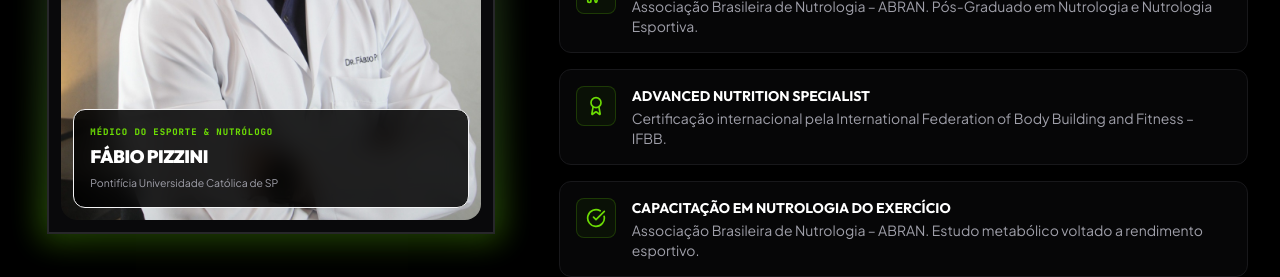
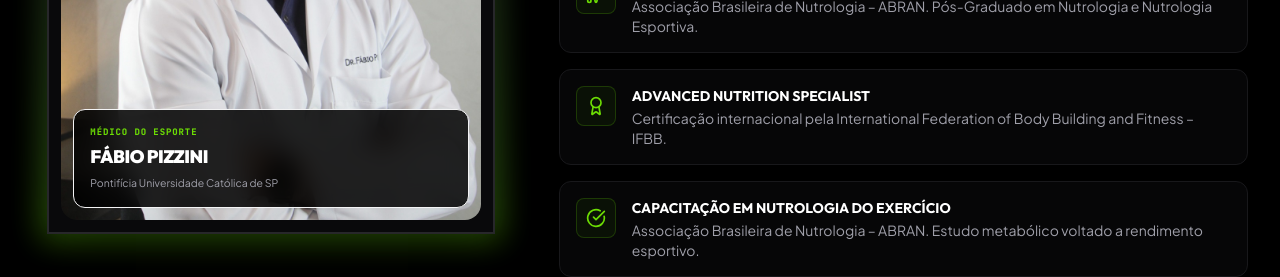
Before and after one commit to eurodev777/react-drfabiopizzni2, a React (Vite) app: page / in a window 1280 px wide. Shown: the part 2260-2537 px from the top of the page. Built offline with nearby package versions, Linux system fonts and the light colour scheme.

Commit message:
🎨 style: stk

```diff
--- a/src/App.tsx
+++ b/src/App.tsx
@@ -465,7 +465,8 @@
                 <p className="text-zinc-400 text-base sm:text-lg max-w-2xl mx-auto lg:mx-0 leading-relaxed font-sans">
                   A melhor opção em{" "}
                   <strong>
-                    EMAGRECIMENTO, REPOSIÇÃO HORMONAL E PERFORMANCE ESPORTIVA
+                    EMAGRECIMENTO, REPOSIÇÃO HORMONAL E PERFORMANCE
+                    ESPORTIVA{" "}
                   </strong>
                   de Sorocaba com foco absoluto em ciência, metabolismo e
                   resultados práticos e duradouros.
@@ -718,7 +719,7 @@
                   {/* Absolute positioning name indicator */}
                   <div className="absolute bottom-6 left-6 right-6 bg-black/85 backdrop-blur-md p-4 rounded-xl border border-zinc-850">
                     <span className="text-[9px] text-brand font-mono font-bold tracking-widest uppercase block mb-1">
-                      MÉDICO DO ESPORTE & NUTRÓLOGO
+                      MÉDICO DO ESPORTE
                     </span>
                     <span className="text-lg font-black text-white font-display uppercase tracking-tight block">
                       FÁBIO PIZZINI
@@ -1083,6 +1084,76 @@
           </div>
 
           {/* THE 3 ERROR BLOCKS IN DETAIL */}
+          {/* <div className="bg-zinc-950 border border-zinc-900/80 p-6 sm:p-8 rounded-2xl">
+            <h3 className="text-lg sm:text-xl font-black text-white font-display uppercase text-center mb-10 tracking-wider">
+              Veja abaixo os{" "}
+              <span className="text-brand">3 Erros Cruciais</span> que você
+              precisa evitar:
+            </h3>
+
+            <div className="grid grid-cols-1 md:grid-cols-3 gap-6">
+              <div className="p-6 rounded-xl bg-black border border-zinc-850 hover:border-red-500/20 transition-all duration-300">
+                <span className="text-[10px] font-mono text-red-500 block mb-2 font-black uppercase tracking-widest">
+                  ERRO 01 //
+                </span>
+                <h4 className="text-lg font-bold font-display text-white uppercase mb-3">
+                  01. Não ter acompanhamento médico
+                </h4>
+                <p className="text-zinc-400 text-xs sm:text-sm leading-relaxed font-sans">
+                  Tentar ajustar a bioquímica e o metabolismo corporal por conta
+                  própria, ignorando exames hormonais importantes, marcadores
+                  inflamatórios e possíveis deficiências crônicas de
+                  micronutrientes essenciais.
+                </p>
+              </div>
+
+              <div className="p-6 rounded-xl bg-black border border-zinc-850 hover:border-red-500/20 transition-all duration-300">
+                <span className="text-[10px] font-mono text-red-500 block mb-2 font-black uppercase tracking-widest">
+                  ERRO 02 //
+                </span>
+                <h4 className="text-lg font-bold font-display text-white uppercase mb-3">
+                  02. Não ter orientação nutricional
+                </h4>
+                <p className="text-zinc-405 text-xs sm:text-sm leading-relaxed font-sans">
+                  Seguir dietas restritivas extremas da internet sem a
+                  individualização biológica necessária para o seu nível de
+                  atividade diária, gerando indisposição e perda de massa
+                  muscular importante.
+                </p>
+              </div>
+
+              <div className="p-6 rounded-xl bg-black border border-zinc-850 hover:border-red-500/20 transition-all duration-300">
+                <span className="text-[10px] font-mono text-red-500 block mb-2 font-black uppercase tracking-widest">
+                  ERRO 03 //
+                </span>
+                <h4 className="text-lg font-bold font-display text-white uppercase mb-3">
+                  03. Não ter auxílio nos treinos
+                </h4>
+                <p className="text-zinc-400 text-xs sm:text-sm leading-relaxed font-sans">
+                  Treinar sem periodização correta ou sem o direcionamento de
+                  intensidade ideal para estimular de fato a hipertrofia e
+                  ativar receptores metabólicos necessários para mobilizar
+                  gordura subcutânea.
+                </p>
+              </div>
+            </div>
+
+            <div className="mt-8 pt-8 border-t border-zinc-900/80 text-center max-w-2xl mx-auto space-y-3">
+              <strong className="text-white text-base font-display uppercase tracking-wider block">
+                Por mais simples que isso pareça, é exatamente onde a maioria
+                das pessoas erram!
+              </strong>
+              <p className="text-zinc-400 text-xs leading-relaxed font-sans">
+                Agora que você conhece esses bloqueios biológicos, não os
+                repetirá! O sucesso verdadeiro vem do perfeito alinhamento dos 3
+                pilares vitais:{" "}
+                <span className="text-brand font-bold">
+                  médico e nutricional
+                </span>
+                .
+              </p>
+            </div>
+          </div> */}
         </div>
       </section>
 
@@ -1546,7 +1617,7 @@
           </p>
 
           <strong className="text-zinc-200 block text-sm sm:text-base uppercase tracking-widest font-display">
-            Acompanhamento Médico + Nutricional
+            Acompanhamento Médico
           </strong>
 
           {/* Glowing Green Central Button */}
```
